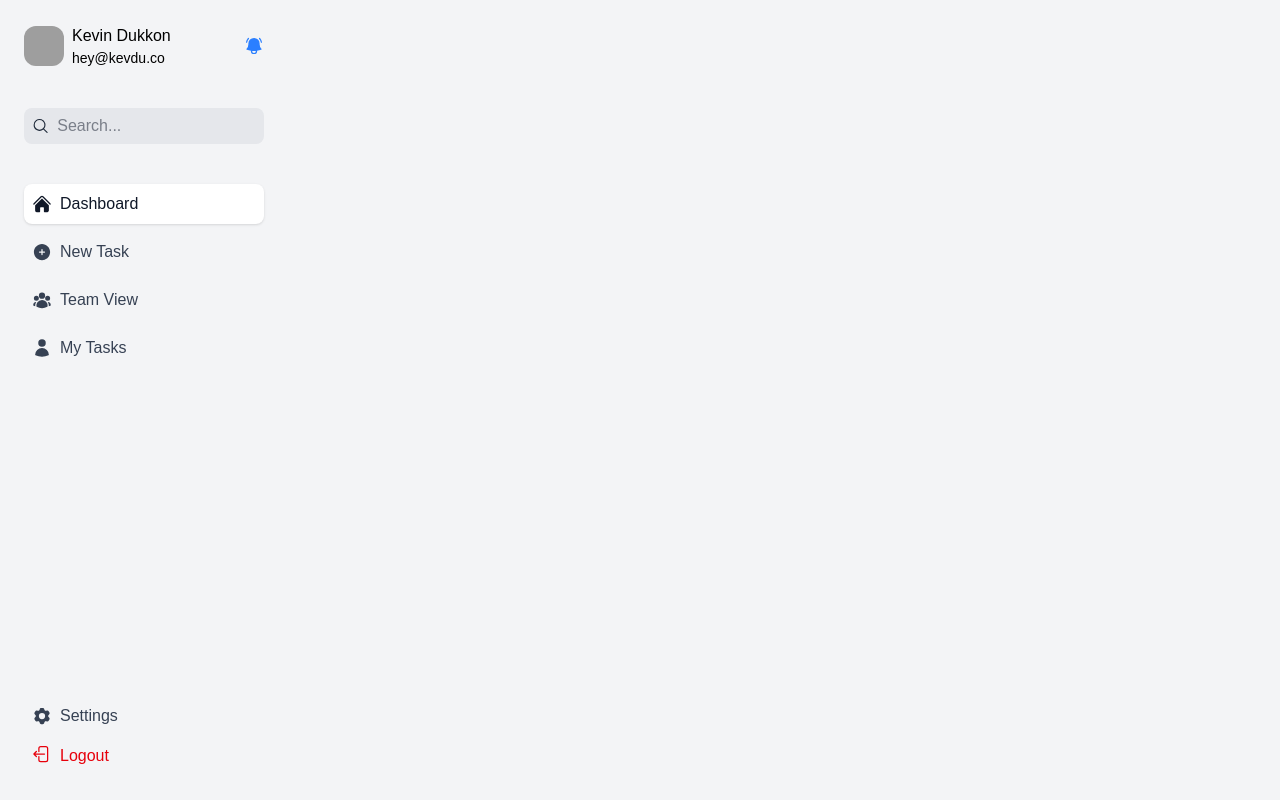
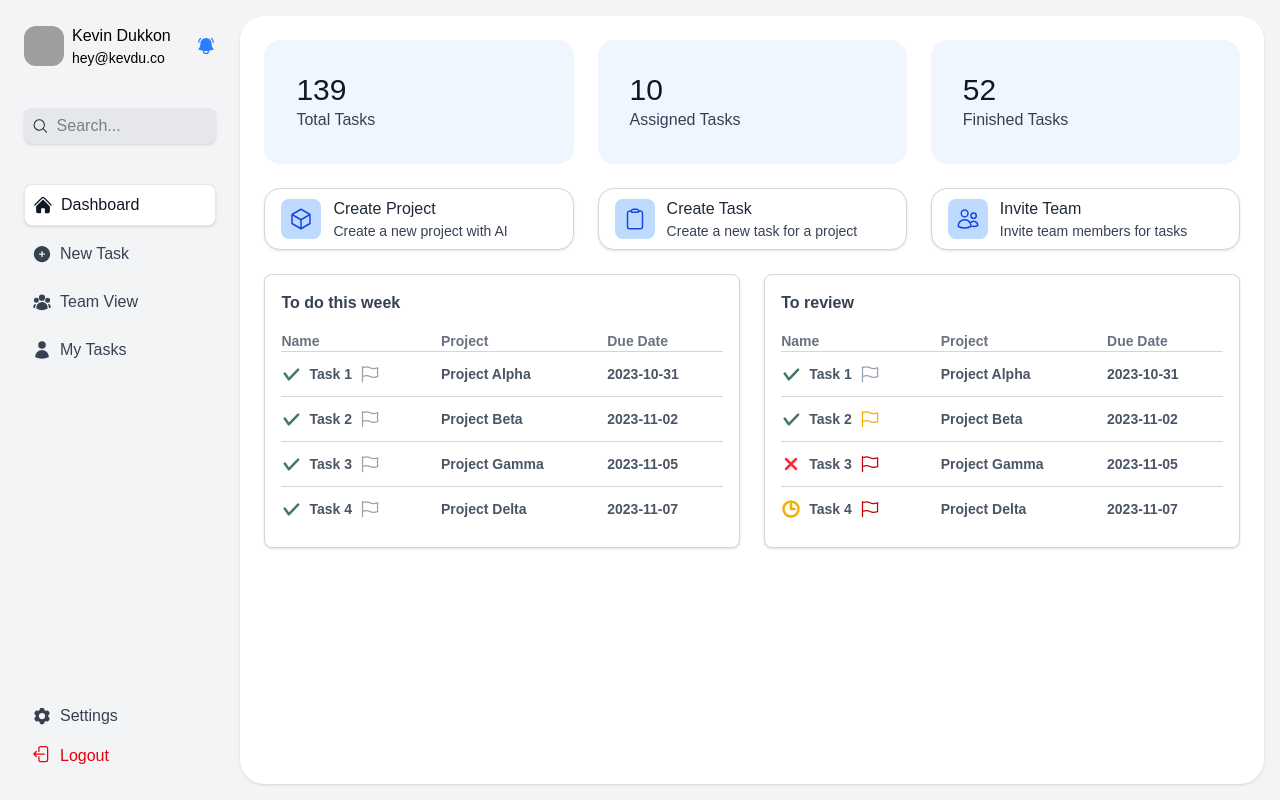
Before and after one commit to UsamaGM/task-manager, a React (Vite) app in the folder client/: page /home/dashboard in a window 1280 px wide. Before the commit this address led to /dashboard. Built offline with nearby package versions, Linux system fonts and the light colour scheme; grey boxes are pictures that could not be loaded.

Commit message:
feat: Implement Dashboard with Action Items, Stat Cards, and Task Lists; add Sidebar and SidebarItem components

```diff
--- /dev/null
+++ b/client/src/pages/Dashboard/ActionItem.tsx
@@ -0,0 +1,45 @@
+import { ArrowRightIcon } from "@heroicons/react/24/solid";
+import { animate } from "animejs";
+
+interface PropTypes {
+  index: number;
+  icon: React.ReactNode;
+  title: string;
+  subtitle: string;
+  onClick: () => void;
+}
+
+function ActionItem({ index, icon, title, subtitle, onClick }: PropTypes) {
+  function onMouseEnter() {
+    animate(`.go-to-icon-${index}`, {
+      translateX: [0, "-2rem"],
+      duration: 500,
+    });
+  }
+  function onMouseLeave() {
+    animate(`.go-to-icon-${index}`, {
+      translateX: ["-2rem", 0],
+      duration: 500,
+    });
+  }
+
+  return (
+    <button
+      onMouseEnter={onMouseEnter}
+      onMouseLeave={onMouseLeave}
+      onClick={onClick}
+      className="flex items-center space-x-3 shadow border border-gray-300 rounded-2xl bg-white hover: backdrop-blur-lg px-4 py-2 w-full overflow-hidden cursor-pointer"
+    >
+      <div className="flex items-center justify-center bg-blue-200 rounded-lg p-2 min-w-10 h-10 text-blue-700">
+        {icon}
+      </div>
+      <div className="flex flex-col items-start w-full">
+        <h2 className="text-gray-800">{title}</h2>
+        <h4 className="text-gray-700 text-sm">{subtitle}</h4>
+      </div>
+      <ArrowRightIcon className={`go-to-icon-${index} size-6 translate-x-8`} />
+    </button>
+  );
+}
+
+export default ActionItem;
--- /dev/null
+++ b/client/src/pages/Dashboard/StatCard.tsx
@@ -0,0 +1,72 @@
+import * as anime from "animejs";
+import { useEffect } from "react";
+
+interface PropTypes {
+  index: number;
+  stat: number;
+  description: string;
+}
+
+function StatCard({ index, stat, description }: PropTypes) {
+  useEffect(() => {
+    const tl = new anime.Timeline({
+      duration: 1000,
+      delay: anime.stagger(100),
+    });
+
+    tl.add(".stat", {
+      translateX: [-10, 0],
+      opacity: [0, 1],
+      duration: 500,
+      ease: "inOutSine",
+    }).add(
+      ".description",
+      {
+        translateY: [-10, 0],
+        opacity: [0, 1],
+        duration: 500,
+        ease: "inOutSine",
+      },
+      "-=200"
+    );
+  });
+
+  function enterAnimation() {
+    anime.animate(`.styled-bg-${index}`, {
+      opacity: [0, 1],
+      translateX: ["-100%", 0],
+      translateY: ["-100%", 0],
+      duration: 1000,
+      ease: "inOutQuad",
+      id: `in-${index}`,
+    });
+  }
+  function leaveAnimation() {
+    anime.animate(`.styled-bg-${index}`, {
+      opacity: [1, 0],
+      translateX: [0, "-100%"],
+      translateY: [0, "-100%"],
+      duration: 500,
+      ease: "inOutQuad",
+      id: `out-${index}`,
+    });
+  }
+
+  return (
+    <div
+      onMouseEnter={enterAnimation}
+      onMouseLeave={leaveAnimation}
+      className="relative flex flex-col items-start justify-center flex-1 bg-blue-50 rounded-2xl p-8 overflow-hidden z-0"
+    >
+      <div
+        className={`styled-bg-${index} opacity-0 absolute left-0 top-0 w-[200%] h-[200%] bg-gradient-to-br from-[#FA6F5E] via-[#9387F0] to-[#FEFFFF]`}
+      />
+      <h1 className="stat opacity-0 text-gray-900 text-3xl z-20">{stat}</h1>
+      <h4 className="description opacity-0 text-gray-700 z-20">
+        {description}
+      </h4>
+    </div>
+  );
+}
+
+export default StatCard;
--- /dev/null
+++ b/client/src/pages/Dashboard/TaskList.tsx
@@ -0,0 +1,67 @@
+import {
+  CheckIcon,
+  ClockIcon,
+  FlagIcon,
+  XMarkIcon,
+} from "@heroicons/react/24/outline";
+
+interface PropTypes {
+  title: string;
+  tasks: Array<{
+    name: string;
+    project: string;
+    dueDate: string;
+    priority: "low" | "medium" | "high";
+    status: "todo" | "in-progress" | "done";
+  }>;
+}
+
+function TaskList({ title, tasks }: PropTypes) {
+  return (
+    <div className="flex-1 gap-2 border border-gray-300 shadow rounded-lg p-4 bg-white">
+      <h2 className="text-gray-700 font-bold mb-4">{title}</h2>
+      <table className="min-w-full text-left">
+        <thead className="text-sm text-gray-500">
+          <tr className="h-2 text-sm">
+            <th>Name</th>
+            <th>Project</th>
+            <th>Due Date</th>
+          </tr>
+        </thead>
+        <tbody className="text-sm font-semibold text-gray-600">
+          {tasks.map((task, index) => {
+            const statusIcon =
+              task.status === "done" ? (
+                <CheckIcon className="size-5 text-[#447A65] stroke-3 rotate-10" />
+              ) : task.status === "in-progress" ? (
+                <ClockIcon className="size-5 stroke-3 text-yellow-500" />
+              ) : (
+                <XMarkIcon className="size-5 stroke-3 text-red-500" />
+              );
+
+            const flagColor =
+              task.priority === "high"
+                ? "text-red-700"
+                : task.priority === "medium"
+                ? "text-yellow-500"
+                : "text-gray-400";
+
+            return (
+              <tr className="border-t border-gray-300 h-2" key={index}>
+                <td className="py-3 flex space-x-2">
+                  {statusIcon}
+                  <span>{task.name}</span>
+                  <FlagIcon className={`size-5 ${flagColor}`} />
+                </td>
+                <td className="py-3">{task.project}</td>
+                <td className="py-3">{task.dueDate}</td>
+              </tr>
+            );
+          })}
+        </tbody>
+      </table>
+    </div>
+  );
+}
+
+export default TaskList;
--- a/client/src/pages/Dashboard/index.tsx
+++ b/client/src/pages/Dashboard/index.tsx
@@ -1,9 +1,111 @@
-import Sidebar from "./Sidebar";
+import {
+  ClipboardIcon,
+  CubeIcon,
+  UsersIcon,
+} from "@heroicons/react/24/outline";
+import StatCard from "./StatCard";
+import ActionItem from "./ActionItem";
+import TaskList from "./TaskList";
 
 function Dashboard() {
   return (
-    <div className="bg-gray-100">
-      <Sidebar />
+    <div className="flex flex-col gap-6 w-full">
+      <div className="flex w-full space-x-6">
+        <StatCard index={0} stat={139} description="Total Tasks" />
+        <StatCard index={1} stat={10} description="Assigned Tasks" />
+        <StatCard index={2} stat={52} description="Finished Tasks" />
+      </div>
+      <div className="flex w-full space-x-6">
+        <ActionItem
+          index={0}
+          onClick={() => console.log("Create Project")}
+          icon={<CubeIcon />}
+          title="Create Project"
+          subtitle="Create a new project with AI"
+        />
+        <ActionItem
+          index={1}
+          onClick={() => console.log("Create Task")}
+          icon={<ClipboardIcon />}
+          title="Create Task"
+          subtitle="Create a new task for a project"
+        />
+        <ActionItem
+          index={2}
+          onClick={() => console.log("Invite Team")}
+          icon={<UsersIcon />}
+          title="Invite Team"
+          subtitle="Invite team members for tasks"
+        />
+      </div>
+      <div className="flex w-full space-x-6">
+        <TaskList
+          title="To do this week"
+          tasks={[
+            {
+              name: "Task 1",
+              project: "Project Alpha",
+              dueDate: "2023-10-31",
+              status: "done",
+              priority: "low",
+            },
+            {
+              name: "Task 2",
+              project: "Project Beta",
+              dueDate: "2023-11-02",
+              status: "done",
+              priority: "low",
+            },
+            {
+              name: "Task 3",
+              project: "Project Gamma",
+              dueDate: "2023-11-05",
+              status: "done",
+              priority: "low",
+            },
+            {
+              name: "Task 4",
+              project: "Project Delta",
+              dueDate: "2023-11-07",
+              status: "done",
+              priority: "low",
+            },
+          ]}
+        />
+        <TaskList
+          title="To review"
+          tasks={[
+            {
+              name: "Task 1",
+              project: "Project Alpha",
+              dueDate: "2023-10-31",
+              status: "done",
+              priority: "low",
+            },
+            {
+              name: "Task 2",
+              project: "Project Beta",
+              dueDate: "2023-11-02",
+              status: "done",
+              priority: "medium",
+            },
+            {
+              name: "Task 3",
+              project: "Project Gamma",
+              dueDate: "2023-11-05",
+              status: "todo",
+              priority: "high",
+            },
+            {
+              name: "Task 4",
+              project: "Project Delta",
+              dueDate: "2023-11-07",
+              status: "in-progress",
+              priority: "high",
+            },
+          ]}
+        />
+      </div>
     </div>
   );
 }
--- a/client/src/pages/Dashboard/Sidebar.tsx
+++ b/client/src/pages/Home/Sidebar.tsx
@@ -9,15 +9,55 @@ import {
   ArrowLeftStartOnRectangleIcon,
   MagnifyingGlassIcon,
 } from "@heroicons/react/24/solid";
-import SidebarItem from "@/components/SidebarItem";
+import SidebarItem from "./SidebarItem";
+import { useEffect } from "react";
+import * as anime from "animejs";
 
 function Sidebar() {
+  useEffect(() => {
+    const tlTop = new anime.Timeline({
+      duration: 1000,
+      delay: anime.stagger(100),
+    });
+    const tlNavigation = new anime.Timeline({
+      duration: 1000,
+      delay: anime.stagger(100),
+    });
+
+    tlTop
+      .add(".profile-container", {
+        translateX: [-25, 0],
+        opacity: [0, 1],
+        duration: 500,
+      })
+      .add(
+        ".search-container",
+        {
+          translateY: [15, 0],
+          opacity: [0, 1],
+          duration: 500,
+        },
+        "-=300"
+      );
+
+    const animationObject = {
+      translateX: [-100, 0],
+      opacity: [0, 1],
+      duration: 300,
+    };
+    tlNavigation
+      .add("#sidebar-item-0", animationObject)
+      .add("#sidebar-item-1", animationObject, "-=100")
+      .add("#sidebar-item-2", animationObject, "-=100")
+      .add("#sidebar-item-3", animationObject, "-=100")
+      .add("#sidebar-item-4", animationObject, "-=100");
+  });
   const isNotificationPresent = true; //TODO: This should be replaced with actual logic to check for notifications
 
   return (
     <aside className="min-h-screen flex flex-col space-y-10 p-6 max-w-2xs">
       <div className="flex flex-col items-center space-y-6 w-full">
-        <div className="flex justify-between w-full items-center space-x-2">
+        <div className="profile-container opacity-0 flex justify-between w-full items-center space-x-2">
           <img
             src="https://avatars.githubusercontent.com/u/12345678?v=4"
             alt="Profile"
@@ -34,7 +74,7 @@ function Sidebar() {
           )}
         </div>
       </div>
-      <div className="flex items-center bg-gray-200 rounded-lg">
+      <div className="search-container opacity-0 flex items-center bg-gray-200 shadow rounded-lg">
         <MagnifyingGlassIcon className="size-5 text-gray-800 m-2" />
         <input
           type="search"
@@ -45,21 +85,25 @@ function Sidebar() {
       </div>
       <div className="flex-1 space-y-2">
         <SidebarItem
+          index={0}
           icon={<HomeIcon />}
           title="Dashboard"
-          navigateTo="/dashboard"
+          navigateTo="/home/dashboard"
         />
         <SidebarItem
+          index={1}
           icon={<PlusCircleIcon />}
           title="New Task"
           navigateTo="/new-task"
         />
         <SidebarItem
+          index={2}
           icon={<UserGroupIcon />}
           title="Team View"
           navigateTo="/team"
         />
         <SidebarItem
+          index={3}
           icon={<UserIcon />}
           title="My Tasks"
           navigateTo="/my-tasks"
@@ -67,6 +111,7 @@ function Sidebar() {
       </div>
       <div>
         <SidebarItem
+          index={4}
           icon={<Cog6ToothIcon />}
           title="Settings"
           navigateTo="/settings"
--- a/client/src/components/SidebarItem.tsx
+++ b/client/src/pages/Home/SidebarItem.tsx
@@ -1,20 +1,22 @@
-import { ReactNode, useState } from "react";
+import { ReactNode } from "react";
 import { NavLink } from "react-router-dom";
 
 interface PropTypes {
   icon: ReactNode;
   title: string;
   navigateTo: string;
+  index: number;
 }
 
-function SidebarItem({ icon, title, navigateTo }: PropTypes) {
+function SidebarItem({ icon, title, navigateTo, index }: PropTypes) {
   return (
     <NavLink
       to={navigateTo}
+      id={`sidebar-item-${index}`}
       className={({ isActive }) =>
-        `flex text-gray-700 items-center space-x-2 rounded-lg p-2 transition-colors duration-300 ${
+        `opacity-0 flex text-gray-700 items-center space-x-2 rounded-lg p-2 transition-colors duration-300 ${
           isActive
-            ? "bg-white shadow cursor-default text-gray-900"
+            ? "bg-white border border-gray-200 shadow cursor-default text-gray-900"
             : "hover:bg-gray-300"
         }`
       }
--- /dev/null
+++ b/client/src/pages/Home/index.tsx
@@ -0,0 +1,15 @@
+import { Outlet } from "react-router-dom";
+import Sidebar from "./Sidebar";
+
+function Home() {
+  return (
+    <div className="flex bg-gray-100">
+      <Sidebar />
+      <div className="bg-white shadow rounded-3xl h-[calc(100vh-2rem)] w-full m-4 ml-0 overflow-hidden p-6">
+        <Outlet />
+      </div>
+    </div>
+  );
+}
+
+export default Home;
--- a/client/src/pages/LandingPage/index.tsx
+++ b/client/src/pages/LandingPage/index.tsx
@@ -1,6 +1,6 @@
 import { Card, Header } from "@/components";
 
-function Dashboard() {
+function LandingPage() {
   return (
     <div className="bg-[#F7F7F7] min-h-screen flex flex-col space-y-10 p-6">
       <Header />
@@ -54,4 +54,4 @@ function Dashboard() {
   );
 }
 
-export default Dashboard;
+export default LandingPage;
--- a/client/src/pages/index.ts
+++ b/client/src/pages/index.ts
@@ -1,6 +1,7 @@
 import Login from "./Auth/Login";
 import Register from "./Auth/Register";
+import Home from "./Home";
+import LandingPage from "./LandingPage";
 import Dashboard from "./Dashboard";
-import LandingPage from "./LandingPage";
 
-export { Login, Register, Dashboard, LandingPage };
+export { Login, Register, Home, Dashboard, LandingPage };
--- a/client/src/routes/AppRouter.tsx
+++ b/client/src/routes/AppRouter.tsx
@@ -1,5 +1,5 @@
 import { BrowserRouter, Routes, Route, Navigate } from "react-router-dom";
-import { Login, Register, Dashboard, LandingPage } from "@/pages";
+import { Login, Register, Dashboard, LandingPage, Home } from "@/pages";
 
 function AppRouter() {
   return (
@@ -7,9 +7,11 @@ function AppRouter() {
       <Routes>
         <Route path="/login" element={<Login />} />
         <Route path="/register" element={<Register />} />
-        <Route path="/dashboard" element={<Dashboard />} />
+        <Route path="/home" element={<Home />}>
+          <Route path="/home/dashboard" element={<Dashboard />} />
+        </Route>
         <Route path="/" element={<LandingPage />} />
-        <Route path="*" element={<Navigate to="/dashboard" />} />
+        <Route path="*" element={<Navigate to="/home/dashboard" />} />
       </Routes>
     </BrowserRouter>
   );
```
